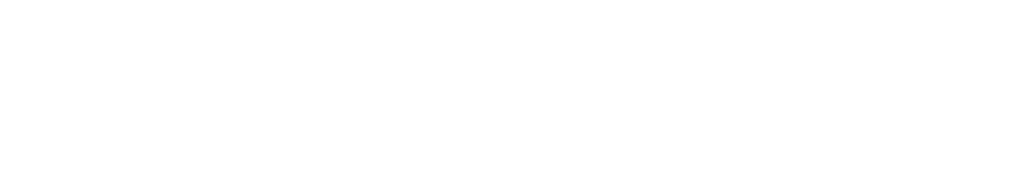
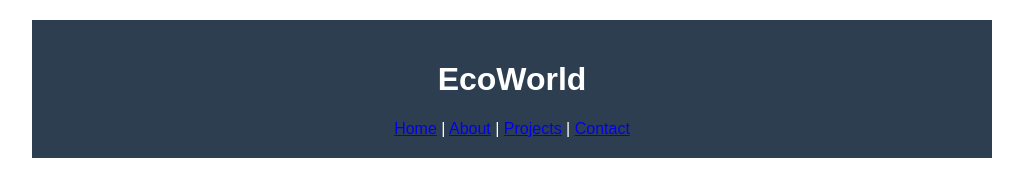
Before and after one commit to ChananchidaJermthai/lab-ecoworld, a plain HTML site: page index.html in a window 1280 px wide. Shown: the whole page, without its empty margins (128-1151 px from the left). Drawn offline with Linux system fonts and the light colour scheme.

Commit message:
เพิ่ม header และ nav ในหน้า [index.html](http://_vscodecontentref_/1)

```diff
--- a/index.html
+++ b/index.html
@@ -32,6 +32,15 @@
 <body>
 
     <div class="container">
+        <header>
+            <h1>EcoWorld</h1>
+            <nav>
+                <a href="#">Home</a> |
+                <a href="#">About</a> |
+                <a href="#">Projects</a> |
+                <a href="#">Contact</a>
+            </nav>
+        </header>
         </div>
 
     </body>
```
